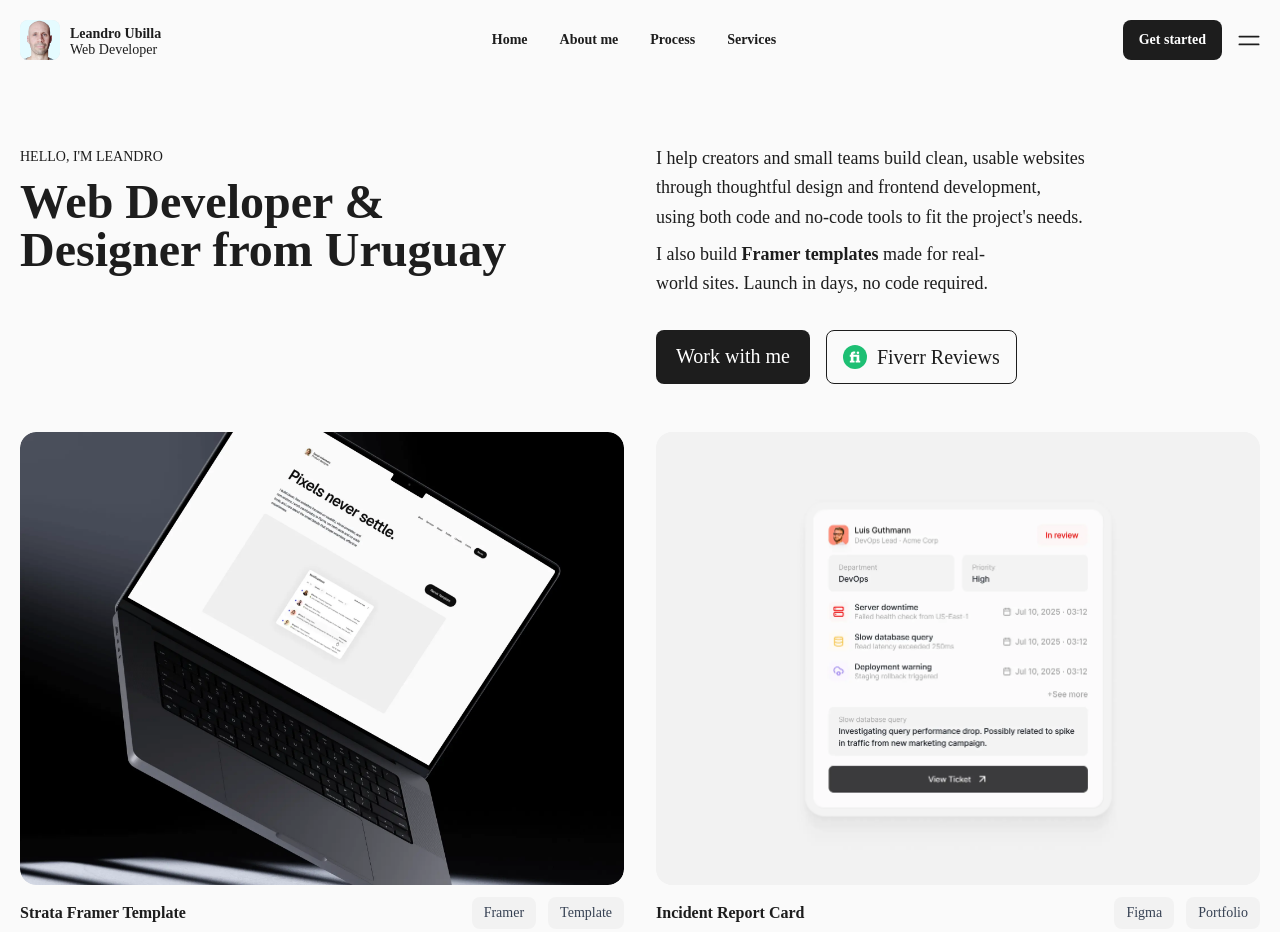
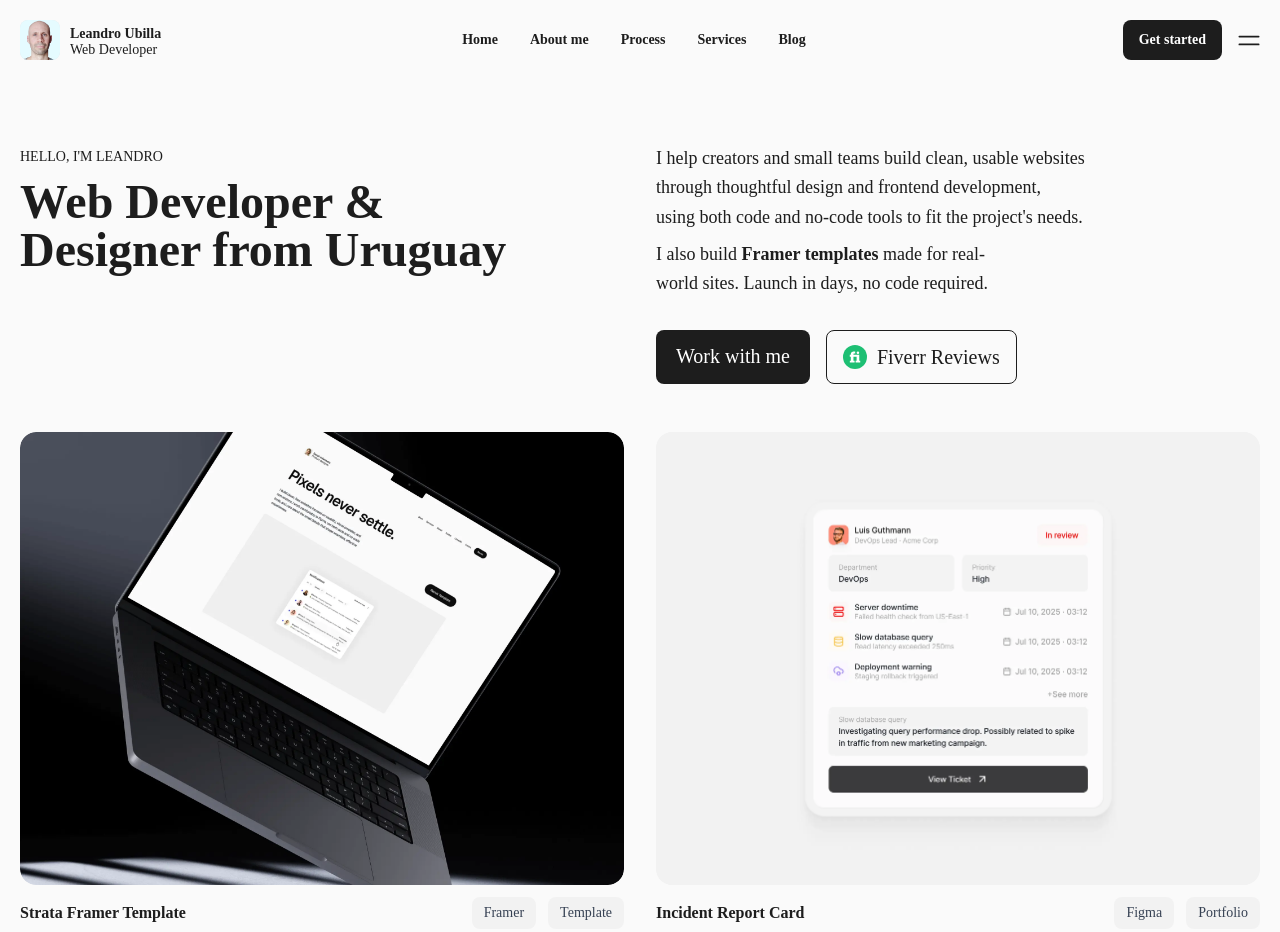
Before and after one commit to leanug/v3, an Astro site: page / in a window 1280 px wide. Shown: the top 932 px of the page. Built offline with nearby package versions, Linux system fonts and the light colour scheme; Astro itself is replaced by a stand-in of ours.

Commit message:
update: add blog to header and footer

```diff
--- a/src/components/Footer.astro
+++ b/src/components/Footer.astro
@@ -14,6 +14,9 @@
     <div class="flex flex-col md:flex-row space-x-6 font-semibold">
       <a href="https://scriptingpixels.com/" title="Framer Templates" target="_blank" rel="noopener noreferrer" class="button flex items-center space-x-2 py-1">
         Framer Templates
+      </a>
+      <a href="https://scriptingpixels.com/blog" title="My blog about Framer, design and front end development" target="_blank" rel="noopener noreferrer" class="button flex items-center space-x-2 py-1">
+        Blog
       </a>
       <a href="https://fiverr.com/leanug" title="Fiverr" target="_blank" rel="noopener noreferrer" class="button flex items-center space-x-2 py-1">
         Fiverr
--- a/src/components/Header.astro
+++ b/src/components/Header.astro
@@ -31,6 +31,12 @@
             Services
           </span>
         </a>
+
+        <a href="https://www.scriptingpixels.com/blog" class="relative inline-block group">
+          <span class="block transition-transform duration-300 group-hover:-translate-y-1">
+            Blog
+          </span>
+        </a>
       </div>
     <div class="flex gap-4 items-center">
 
```
